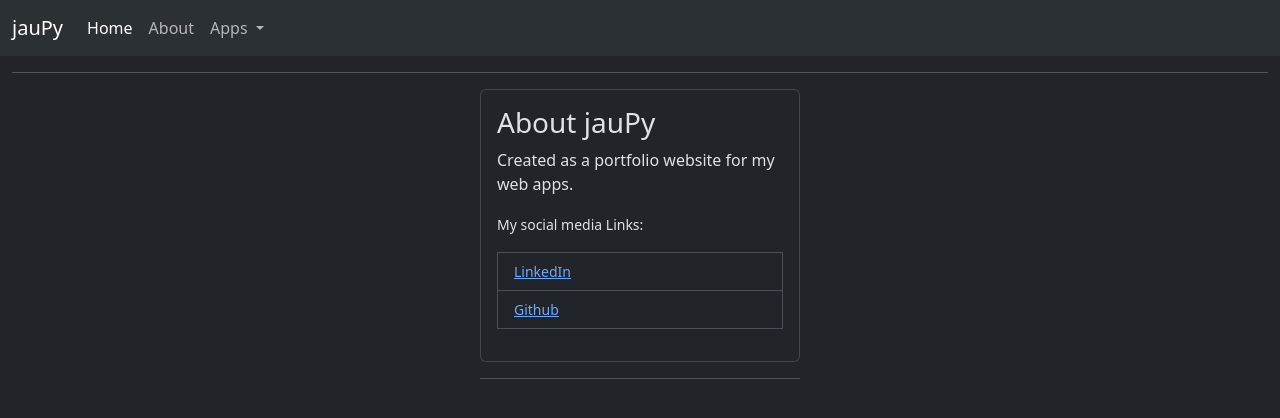
After one commit to jedoyt/flask_pyanywhere_app, a Flask app: page /about in a window 1280 px wide. The commit adds this page. Shown: the top 418 px of the page. Run offline with Flask 3, Linux system fonts and the light colour scheme.

Commit message:
Added about page with links to my social media. Added link to my OCR app hosted on Streamlit. Updated .gitignore

```diff
--- a/app/core.py
+++ b/app/core.py
@@ -5,3 +5,7 @@ bp = Blueprint('core', __name__)
 @bp.route('/')
 def index():
     return render_template('index.html')
+
+@bp.route('/about')
+def about():
+    return render_template('about.html')
--- /dev/null
+++ b/app/templates/about.html
@@ -0,0 +1,22 @@
+{% extends 'base.html' %}
+{% block title %}Home{% endblock %}
+{% block content %}
+<div class="card mx-auto" style="width: 20rem;">
+    <div class="card-body">
+        <h3 class="card-title">About jauPy</h3>
+        <p class="card-text">
+            Created as a portfolio website for my web apps.
+        </p>
+        <p class="card-text">
+            <small>
+                My social media Links:
+                <ul class="list-group">
+                    <li class="list-group-item"><a class="card-link" href="https://www.linkedin.com/in/jedunalivia/" target="_blank">LinkedIn</a></li>
+                    <li class="list-group-item"><a class="card-link" href="https://github.com/jedoyt" target="_blank">Github</a></li>
+                  </ul>
+            </small>
+        </p>
+    </div>
+</div>
+<hr class="mx-auto" style="width: 20rem;">
+{% endblock %}
--- a/app/templates/base.html
+++ b/app/templates/base.html
@@ -27,7 +27,7 @@
                         <a class="nav-link active" aria-current="page" href="{{ url_for('core.index') }}">Home</a>
                     </li>
                     <li class="nav-item">
-                        <a class="nav-link" href="#">Link</a>
+                        <a class="nav-link" href="{{ url_for('core.about') }}">About</a>
                     </li>
                     <li class="nav-item dropdown">
                         <a class="nav-link dropdown-toggle" href="#" role="button" data-bs-toggle="dropdown"
@@ -37,10 +37,9 @@
                         <ul class="dropdown-menu">
                             <li><a class="dropdown-item" href="{{ url_for('flames_app.matchmake') }}">FLAMES</a></li>
                             <li><a class="dropdown-item" href="{{ url_for('reformed_pilgrim.index') }}">Reformed Pilgrim</a></li>
-                            <li>
-                                <hr class="dropdown-divider">
-                            </li>
-                            <li><a class="dropdown-item" href="{{ url_for('temp_content.index') }}">CDG Material</a></li>
+                            <li><a class="dropdown-item" href="https://jaupy-basic-ocr-app.streamlit.app/" target="_blank">OCR Text Extraction App</a></li>
+                            <li><hr class="dropdown-divider"></li>
+                            <li><a class="dropdown-item" href="https://jaupy-basic-ocr-app.streamlit.app/" target="_blank">OCR Text Extraction App</a></li>
                         </ul>
                     </li>
                     <!--
@@ -52,7 +51,9 @@
             </div>
         </div>
     </nav>
-    <hr class="container-fluid">
+    <div class="container-fluid">
+        <hr>
+    </div>
     <div class="container-fluid">{% block content %}{% endblock %}</div>
 </body>
 
```
Also changed, not shown: 1 other file.
